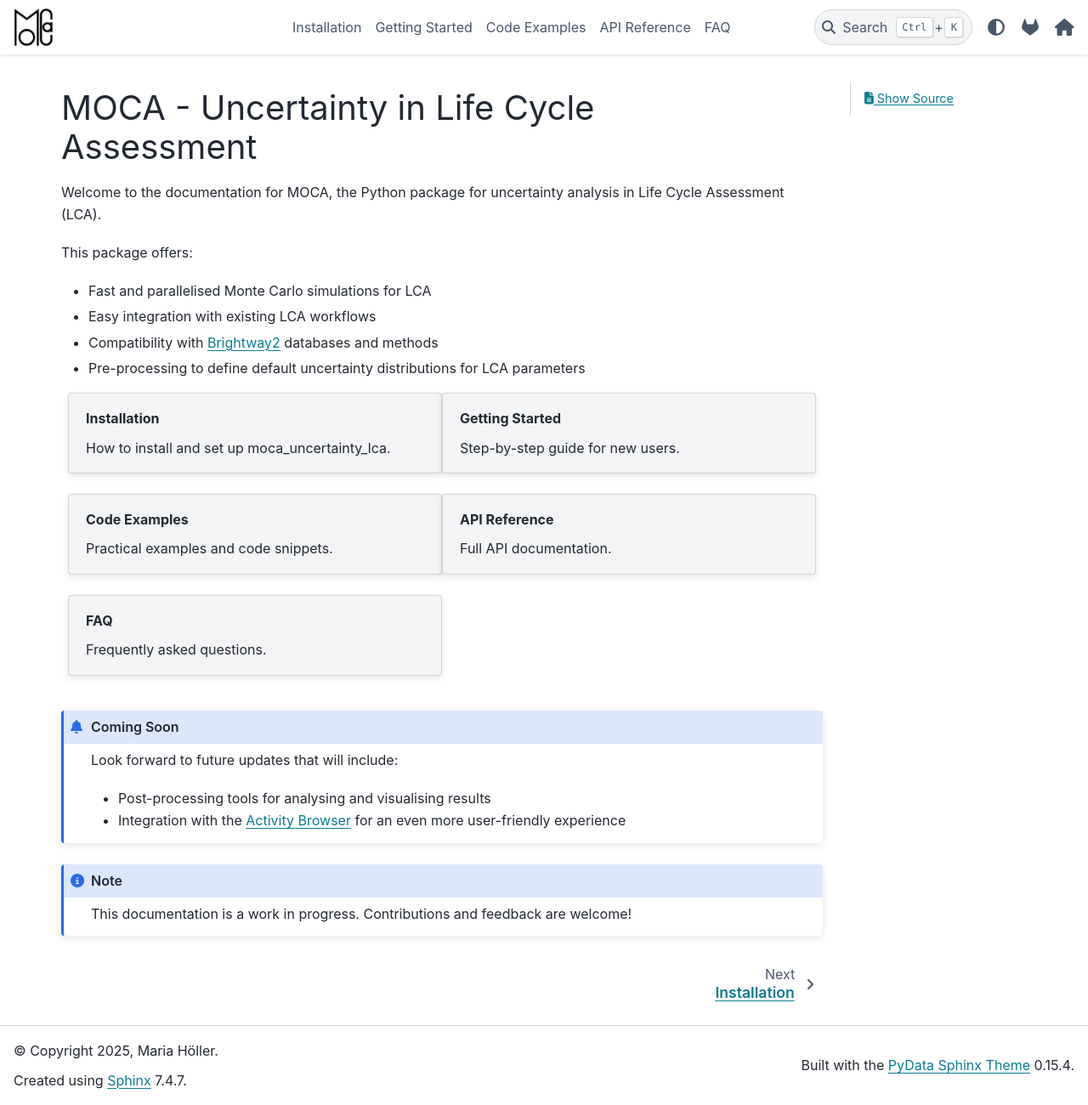
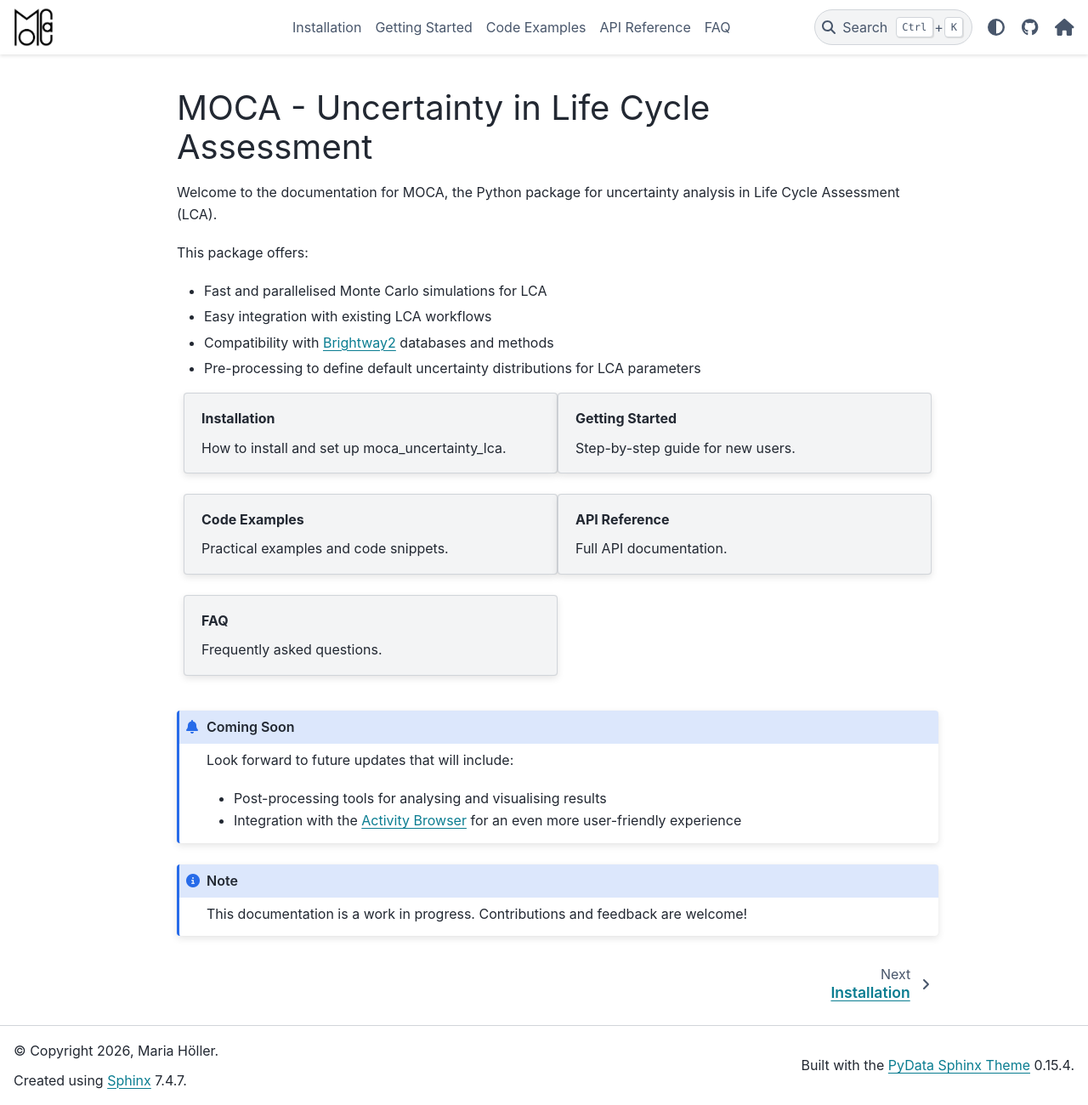
Before and after one commit to DLR-MO/moca_uncertainty_lca, a Sphinx documentation site: the page built from docs/source/index.rst, in a window 1280 px wide and 1300 px high. Shown: the whole window at 85% size. Built offline with Sphinx 7.4.7 and the PyData theme 0.15.4, drawn with Linux system fonts in a browser that asks for light colours; pages that are not in the unit, such as notebooks, are missing from menus.

Commit message:
fix minor documentation issues

```diff
--- a/bumpver.toml
+++ b/bumpver.toml
@@ -30,3 +30,6 @@
 "setup.cfg" = [
     'version = {version}'
     ]
+"docs/source/conf.py" = [
+    'release = "{version}"'
+]
--- a/docs/source/conf.py
+++ b/docs/source/conf.py
@@ -21,10 +21,10 @@
 # -- Project information -----------------------------------------------------
 # https://www.sphinx-doc.org/en/master/usage/configuration.html#project-information
 
-project = "uncertainty_lca"
-copyright = "2025, Maria Höller"
+project = "moca_uncertainty_lca"
+copyright = "2026, Maria Höller"
 author = "Maria Höller"
-release = "0.1.0"
+release = "1.0.3"
 
 # -- General configuration ---------------------------------------------------
 # https://www.sphinx-doc.org/en/master/usage/configuration.html#general-configuration
@@ -59,20 +59,21 @@
 html_sidebars = {
     "contributing": ["search-field", "custom-template"],
     "changelog": [],
+    "**": ["page-toc.html"],
 }
 
 html_theme = "pydata_sphinx_theme"  #'classic'#'nature'#'cloud'
-html_logo = "_static/logo_moca.png"
+html_logo = "_static/logo_moca_transparent.png"
 
 html_theme_options = {
     "search_bar_text": "Search docs ...",
     "show_toc_level": 2,
-    "page_sidebar_items": ["page-toc", "edit-this-page"],
+    "secondary_sidebar_items": [],
     "icon_links": [
         {
-            "name": "GitLab",
+            "name": "GitHub",
             "url": "https://github.com/DLR-MO/moca_uncertainty_lca",
-            "icon": "fab fa-gitlab",
+            "icon": "fab fa-github",
         },
         {
             "name": "DLR",
```
Also changed, not shown: docs/source/_static/DLR_Logo.svg (added), 1 other file.
